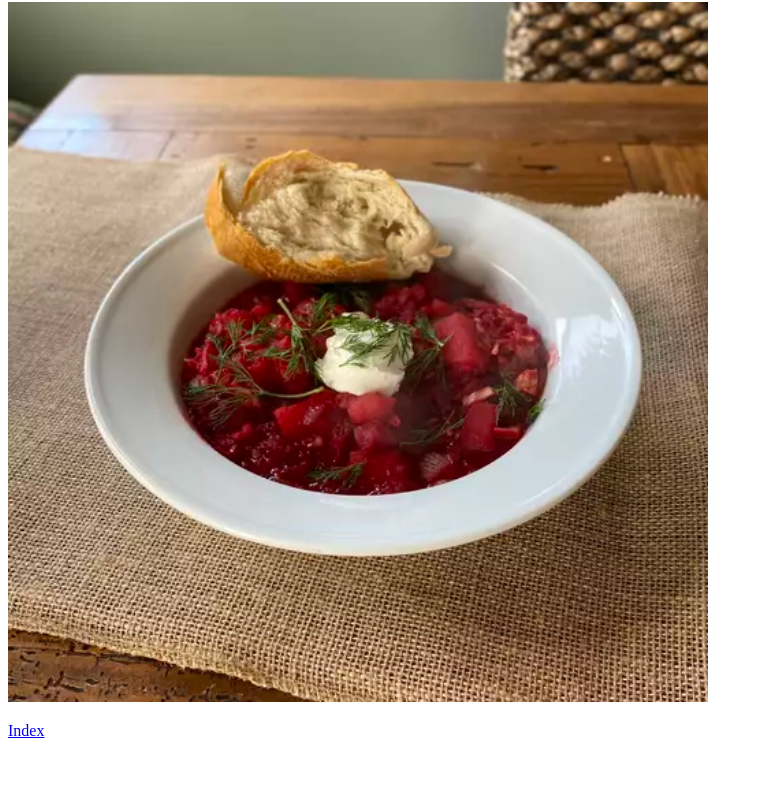
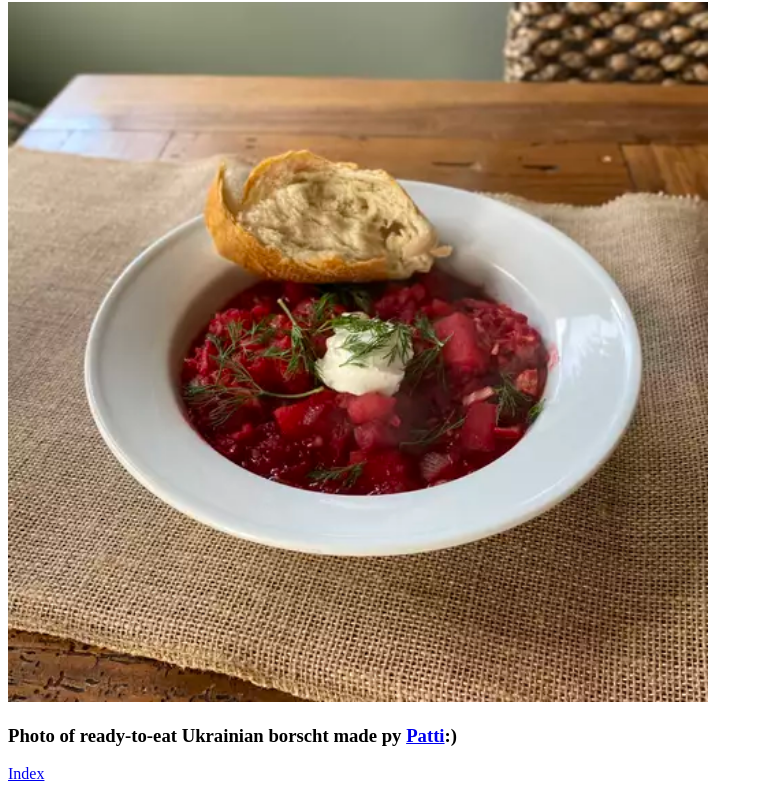
Before and after one commit to vo1dwoken/odin-recipes, a plain HTML site: page recipes/ukrainian-borscht.html in a window 1280 px wide. Shown: the part 78-877 px from the top of the page, without its empty margins (0-763 px from the left). Before the commit the page ends 834 px from the top, so only its background shows below. Drawn offline with Linux system fonts and the light colour scheme.

Commit message:
Add heading and link to article on allrecipes.com

```diff
--- a/recipes/ukrainian-borscht.html
+++ b/recipes/ukrainian-borscht.html
@@ -8,6 +8,8 @@
   <body>
     <h1>Ukrainian Red Borscht Soup</h1>
     <img width="700" src="../images/ukrainian-borscht/ukrainian-borscht.webp" alt="Ukrainian borscht photo">
+    <h3>Photo of ready-to-eat Ukrainian borscht made py <a target="_blank" rel="noopener noreferrer" href="https://www.allrecipes.com/recipe/84450/ukrainian-red-borscht-soup/">Patti</a>:)</h3>
+
 
     <p><a href="../index.html">Index</a></p>
   </body>
```
